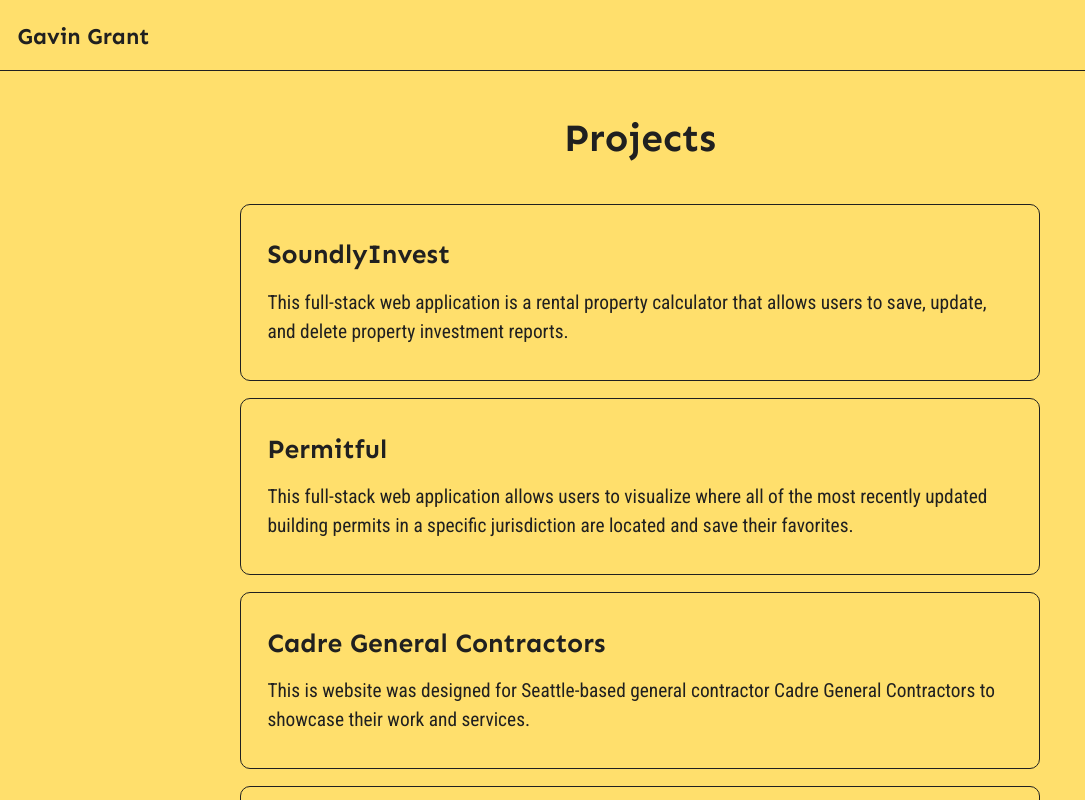
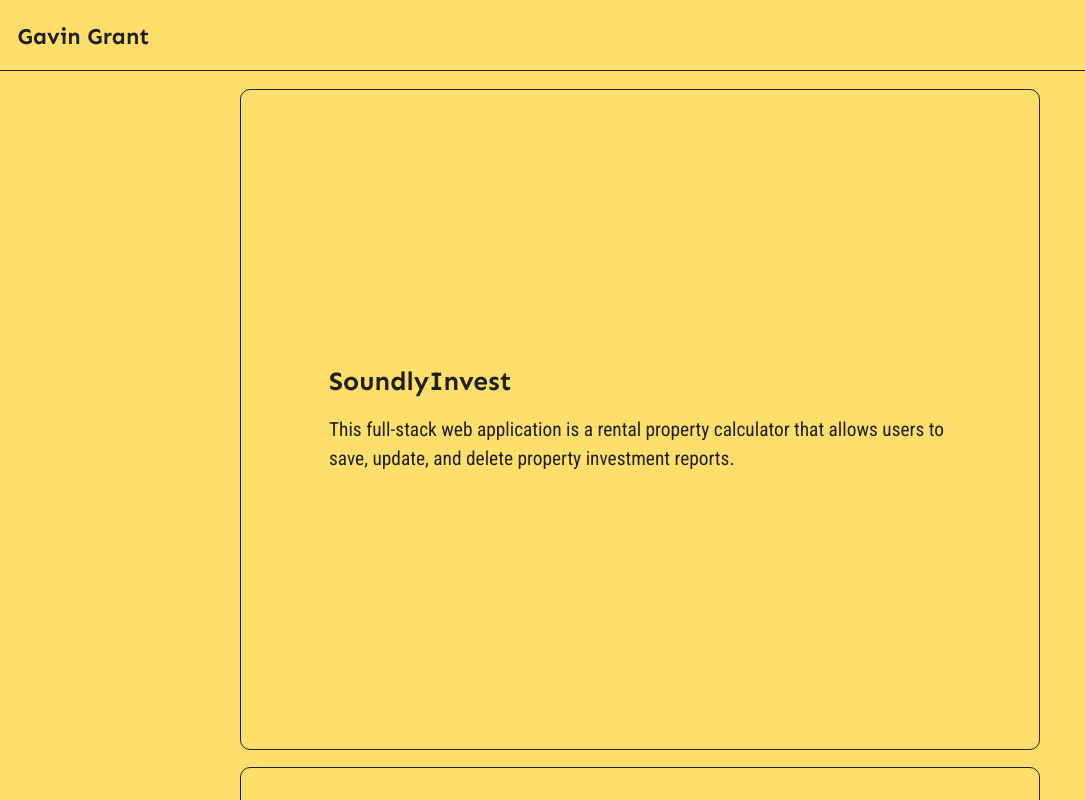
Before and after one commit to gavinmgrant/gavingrantco, a Next.js app: page /projects in a window 1280 px wide. Shown: the top 800 px of the page, without its empty margins (0-1085 px from the left). Built offline with nearby package versions, Linux system fonts and the light colour scheme.

Commit message:
feat: blur home title

```diff
--- a/pages/index.js
+++ b/pages/index.js
@@ -5,9 +5,9 @@ import { Parallax, ParallaxLayer } from '@react-spring/parallax'
 
 export default function Home() {
   const props = useSpring({
-    to: { opacity: 1 },
-    from: { opacity: 0 },
-    config: { duration: 1500 },
+    to: { filter: 'blur(0)' },
+    from: { filter: 'blur(3rem)' },
+    config: { duration: 1000 },
   })
 
   return (
--- a/pages/projects.jsx
+++ b/pages/projects.jsx
@@ -21,8 +21,7 @@ export default function Projects() {
       </Head>
 
       <main className='main'>
-        <h1>Projects</h1>
-        <ul>
+        <ul className='card-container'>
           {data.map(project => {
             return (
               <div className='card' key={project.id}>
--- a/styles/globals.css
+++ b/styles/globals.css
@@ -80,7 +80,6 @@ img {
   cursor: pointer;
 }
 
-
 .footer {
   height: 70px;
   border-top: 1px solid #202020;
@@ -130,16 +129,25 @@ img {
   flex-direction: column;
 }
 
+.card-container {
+  scroll-snap-type: y mandatory;
+  -webkit-overflow-scrolling: touch;
+  overflow-y: scroll;
+}
+
 .card {
-  margin: 1rem 0;
-  flex-basis: 45%;
-  padding: 1.5rem;
-  text-align: left;
+  margin: 0 0 1rem;
+  padding: 2rem;
+  display: flex;
+  align-items: center;
+  justify-content: flex-start;
   color: inherit;
   text-decoration: none;
   border: 1px solid #202020;
   border-radius: 10px;
-  transition: color 0.15s ease, border-color 0.15s ease;
+  transition: color 0.3s ease, border-color 0.3s ease;
+  height: calc(100vh - 18rem);
+  scroll-snap-align: start;
 }
 
 .card:hover,
@@ -188,6 +196,10 @@ img {
 }
 
 @media screen and (min-width: 600px) {
+  .card {
+    padding: 5rem;
+  }
+
   .container {
     max-width: 800px;
   }
```
